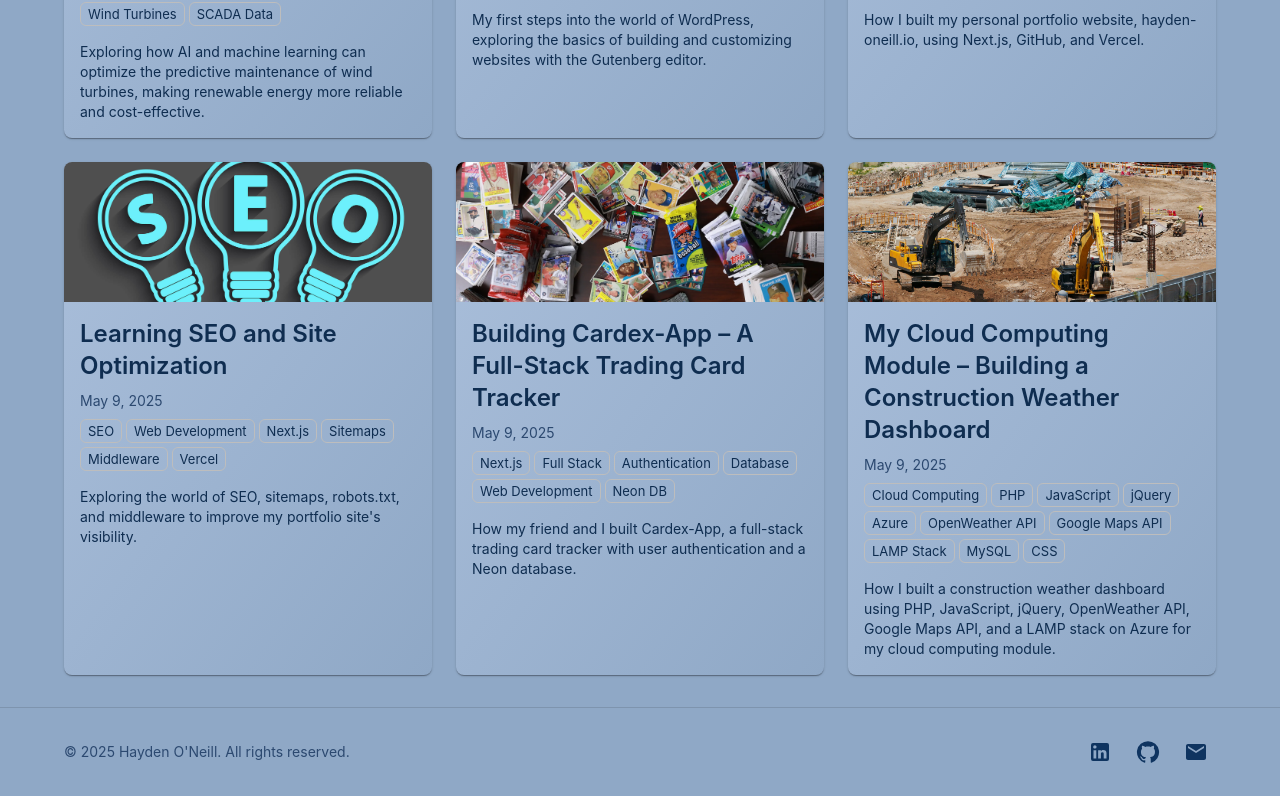
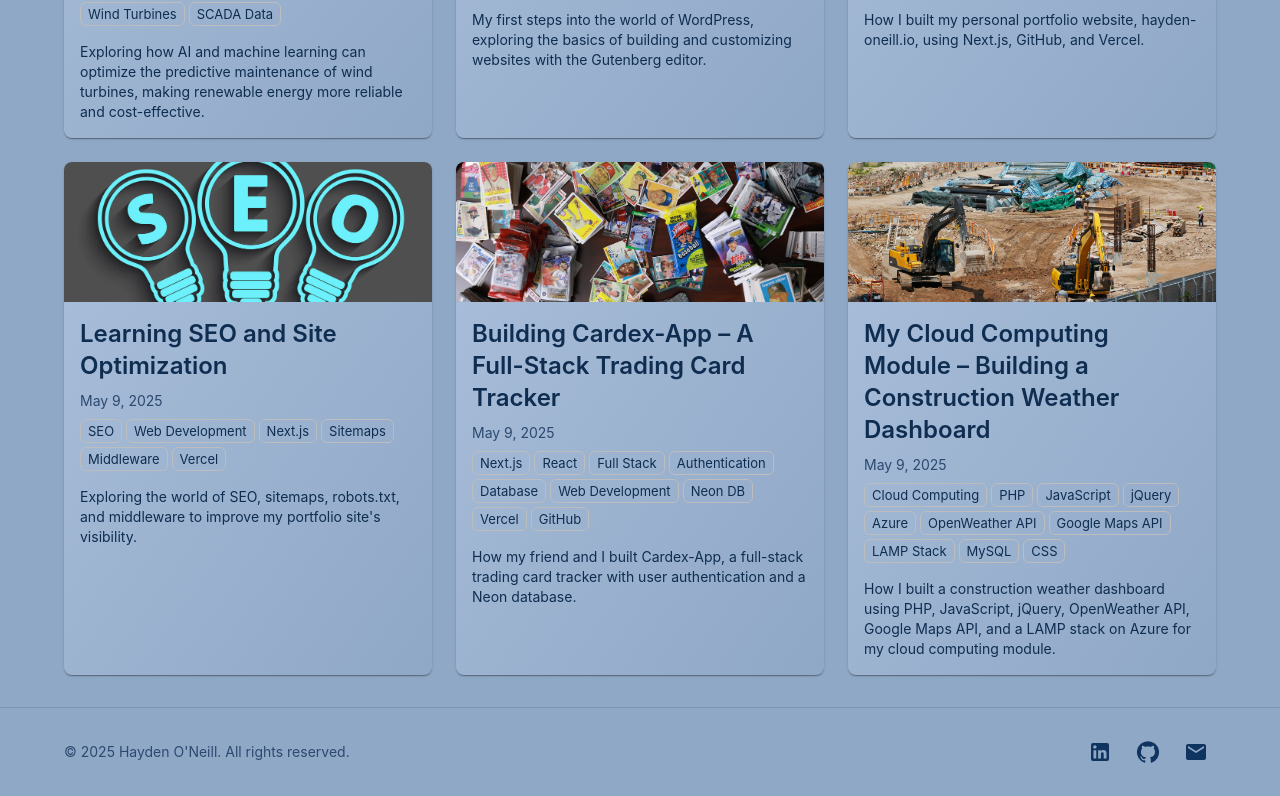
Before and after one commit to BatteredBiscuit/Portfolio-Website, a Next.js app: page /blog in a window 1280 px wide. Shown: the part 728-1524 px from the top of the page. Built offline with nearby package versions, Linux system fonts and the light colour scheme.

Commit message:
Feat: Add tags for React, Vercel, and GitHub to Cardex-App blog post

```diff
--- a/data/blogs.ts
+++ b/data/blogs.ts
@@ -192,11 +192,14 @@ I plan to dive deeper into optimizing page load speeds, structured data, and oth
     date: "2025-05-09",
     tags: [
       "Next.js",
+      "React",
       "Full Stack",
       "Authentication",
       "Database",
       "Web Development",
       "Neon DB",
+      "Vercel",
+      "GitHub",
     ],
     summary:
       "How my friend and I built Cardex-App, a full-stack trading card tracker with user authentication and a Neon database.",
```
